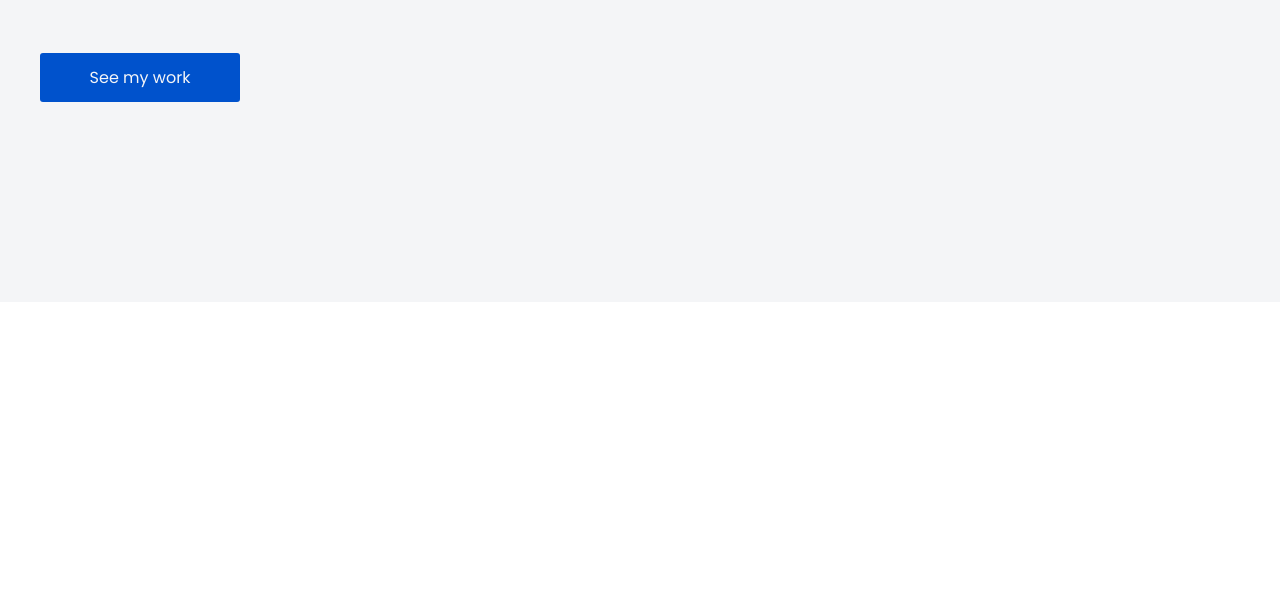
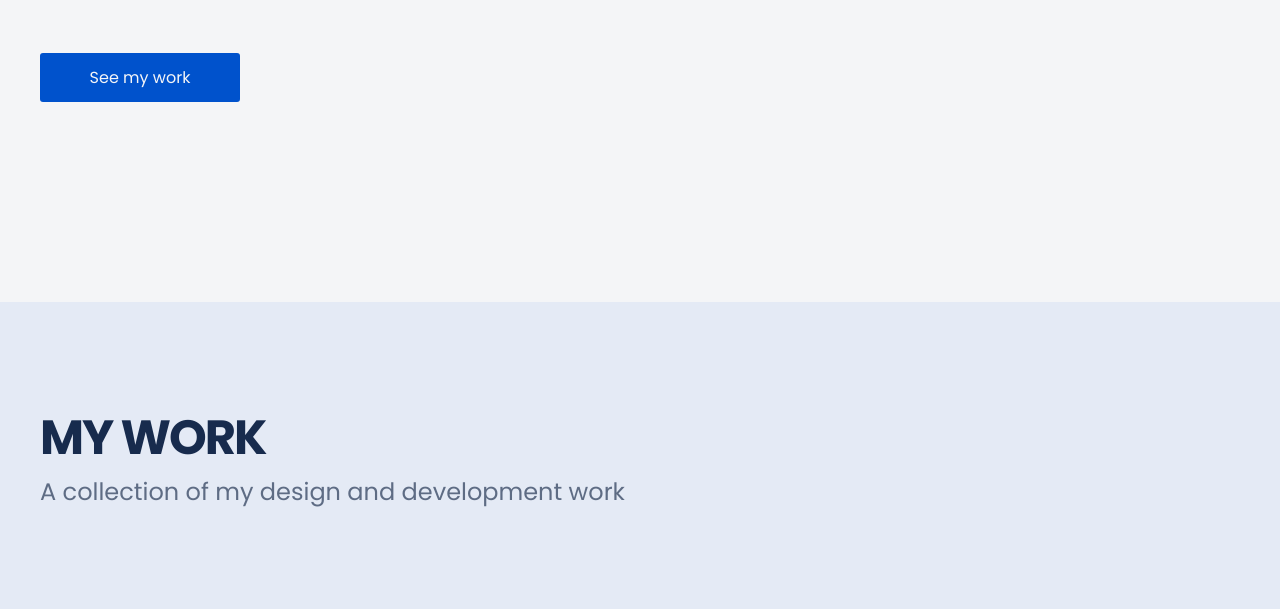
Before and after one commit to ryandey/ryandey-portfolio, a plain HTML site: page index.htm in a window 1280 px wide. Shown: the part 438-1047 px from the top of the page. Before the commit the page ends 800 px from the top, so only its background shows below. Drawn offline with Linux system fonts and the light colour scheme.

Commit message:
Add work section (incomplete)

```diff
--- a/index.htm
+++ b/index.htm
@@ -33,9 +33,6 @@
           <a href="#home" class="navbar__links" id="home-page">Home</a>
         </li>
         <li class="navbar__item">
-          <a href="#about" class="navbar__links" id="about-page">About</a>
-        </li>
-        <li class="navbar__item">
           <a href="#work" class="navbar__links" id="work-page">Work</a>
         </li>
         <li class="navbar__btn">
@@ -45,7 +42,7 @@
     </div>
   </nav>
 
-  <!-- Hero -->
+  <!-- Hero section -->
   <div class="hero" id="home">
     <div class="hero__container">
       <h1 class="hero__heading">Ryan Dey</h1>
@@ -54,6 +51,17 @@
     </div>
   </div>
 
+  <!-- Work section -->
+  <div class="main" id="about">
+    <div class="main__container">
+      <h2 class="work__heading">My work</h2>
+      <p class="work__description">A collection of my design and development work</p>
+      <div class="cards__container">
+        <!-- TODO: ADD CARDS -->
+      </div>
+    </div>
+  </div>
+
   <script src="app.js"></script>
 </body>
 </html>
--- a/style.css
+++ b/style.css
@@ -5,6 +5,7 @@
   font-family: 'Poppins', sans-serif;
   scroll-behavior: smooth;
   --color-primary: #F4F5F7;
+  --color-secondary: #e4eaf5;
   --color-accent: #0052CC;
   --color-accent-dark: #172B4D;
   --text-primary: #5E6C84;
@@ -252,3 +253,28 @@
     padding: 0 50px;
   }
 }
+
+.main {
+  background: var(--color-secondary);
+  padding: 100px 0;
+}
+
+.main__container {
+  display: flex;
+  flex-direction: column;
+  max-width: 1200px;
+  margin: 0 auto;
+  height: 90%;
+}
+
+.work__heading {
+  font-size: 3rem;
+  text-transform: uppercase;
+  color: var(--color-accent-dark);
+  letter-spacing: -2px;
+}
+
+.work__description {
+  font-size: 1.5rem;
+  color: var(--text-primary);
+}
```
